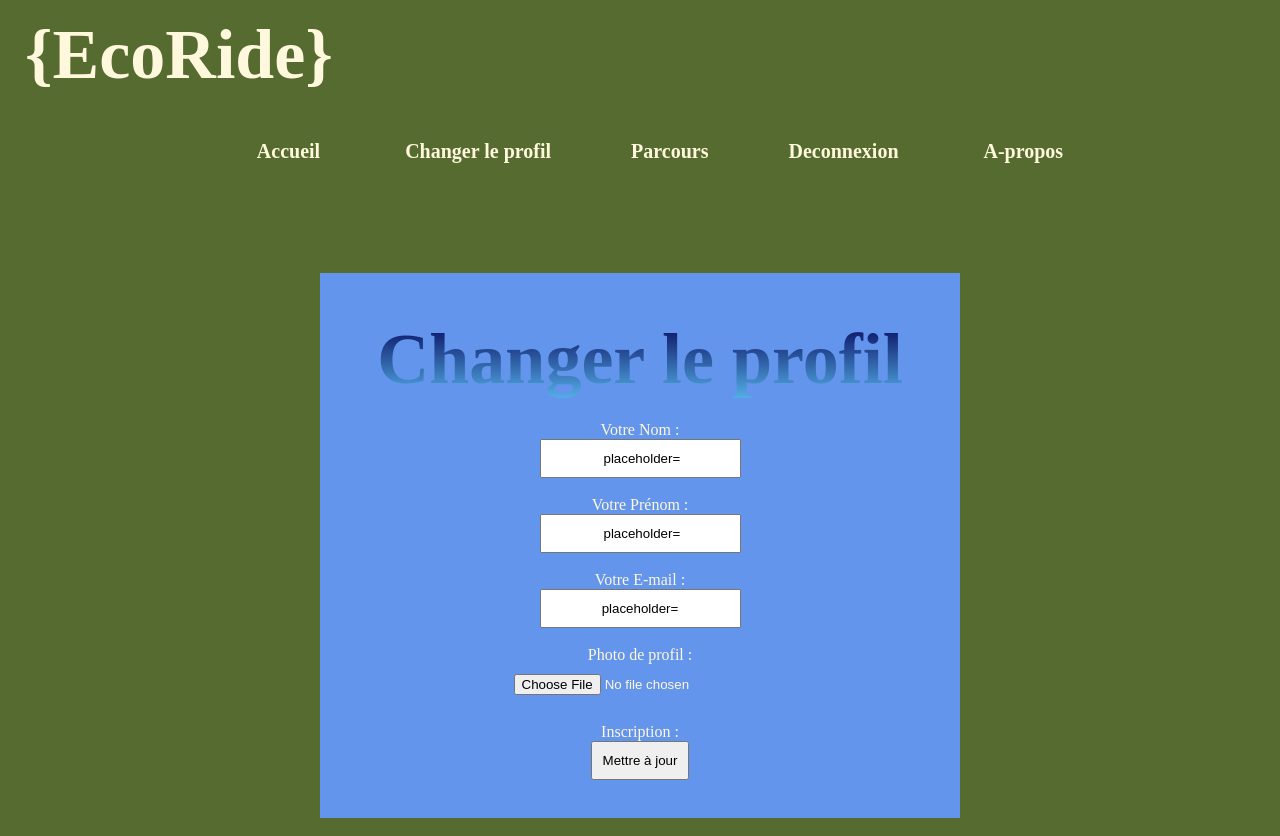
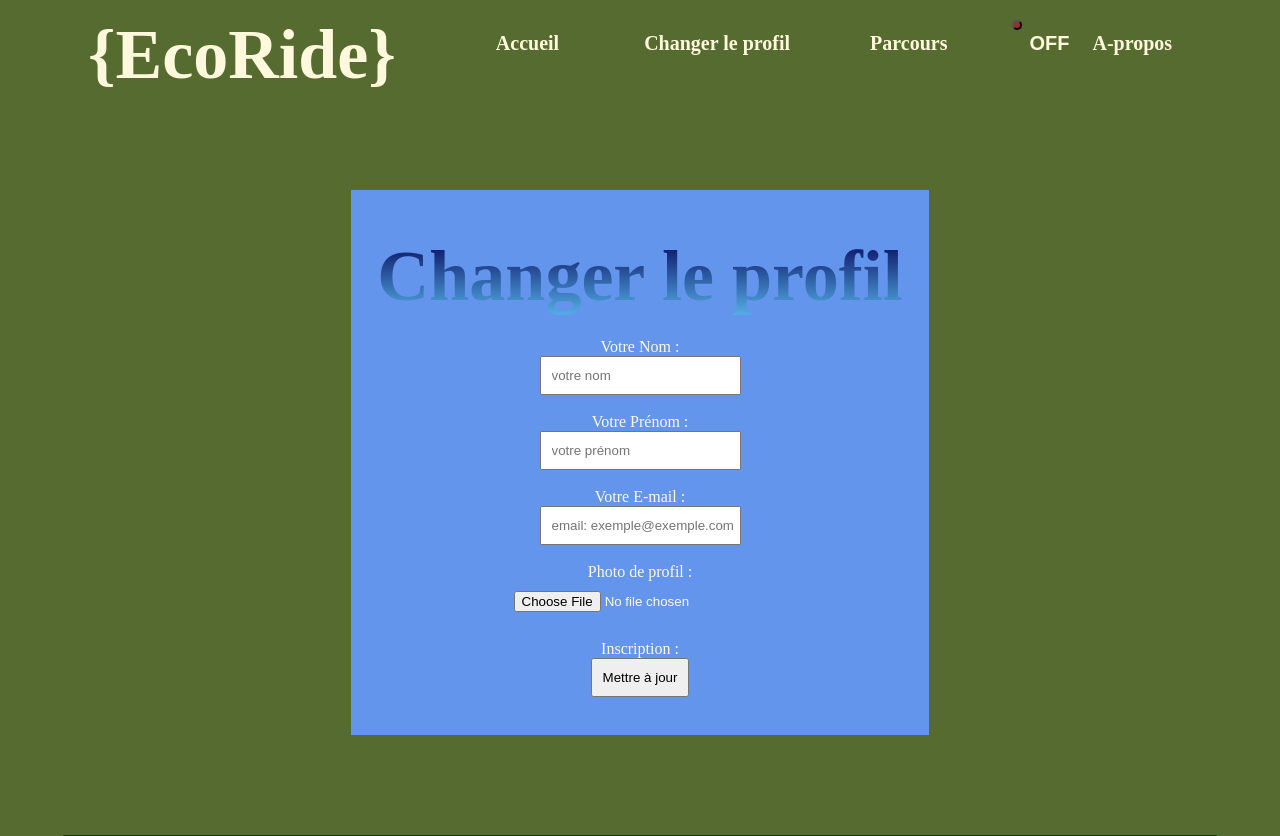
Before and after one commit to stephaneG-frep/EcoRide, a PHP site: page /reprofil.php in a window 1280 px wide. Shown: the top 836 px of the page. Run offline with PHP 8.4, Linux system fonts and the light colour scheme; the visitor is signed in with stand-in values (Sample User, id 1); data that the repository does not hold is empty.

Commit message:
new change

```diff
--- a/Users.php
+++ b/Users.php
@@ -128,6 +128,32 @@
 
     }
 
+    public function getAllUsers(){
+        // Définition de la requête SQL pour récupérer les utilisateurs
+            $query = "SELECT * FROM users ORDER BY id DESC";
+
+        // Obtention de la connexion à la base de données
+            $dbConnexion = $this->db->getConnexion();
+
+        // Préparation de la requête SQL
+            $req = $dbConnexion->prepare($query);
+
+        // Exécution de la requête SQL
+            $req->execute();
+
+        // Initialisation d'un tableau pour stocker les résultats de la requête
+            $resultats = array();
+
+        // Parcours des résultats de la requête et stockage dans le tableau $resultats
+            while($ligne = $req->fetch(PDO::FETCH_ASSOC)){
+                $resultats[] = $ligne;
+            }
+
+        // Retour du tableau contenant tous les résultats
+            return $resultats;
+        }
+
+
 }
 
 
--- a/connexion.php
+++ b/connexion.php
@@ -17,9 +17,9 @@
     //instancier la class user
     $user = new Users();
     //appel a la méthode login(class Users)
-    $result = $user->login($email,$password);
-    if($result){
-
+    $userId = $user->login($email,$password);
+    if($userId){
+        $_SESSION['id'] = $userId;
         header('location: index.php');
         exit();
     }else{
--- a/include/header.php
+++ b/include/header.php
@@ -1,5 +1,5 @@
 <?php
-
+ob_start();
 require_once "Users.php";
 
 ?>
@@ -15,7 +15,7 @@
                     }else{
                     echo '<li><a href="reprofil.php">Changer le profil</a></li>';
                     echo '<li><a href="parcours.php">Parcours</a></li>';
-                    echo '<li><a href="deconnexion.php">Deconnexion</a></li>';
+                    echo '<li><button class="deconnect"><a href="deconnexion.php">OFF</a></button></li>';
                     } ?>
                     <li><a href="apropos.php">A-propos</a></li>
                 </ul>
--- a/reprofil.php
+++ b/reprofil.php
@@ -88,13 +88,13 @@
 
     <form method="POST" action="<?php echo $_SERVER['PHP_SELF'] ?>" enctype="multipart/form-data">
         Votre Nom :
-        <input type="text" name="nom" value="<?php $user['nom'] ?> placeholder="votre nom">
+        <input type="text" name="nom" value="<?= $user['nom'] ?>" placeholder="votre nom">
         <br>
         Votre Prénom :
-        <input type="text" name="prenom" value="<?php $user['prenom'] ?> placeholder="votre prénom">
+        <input type="text" name="prenom" value="<?= $user['prenom'] ?>" placeholder="votre prénom">
         <br>
         Votre E-mail :
-        <input type="email" name="email" value="<?php $user['email'] ?> placeholder="email: exemple@exemple.com">
+        <input type="email" name="email" value="<?= $user['email'] ?>" placeholder="email: exemple@exemple.com">
         <br>
 
         Photo de profil :
--- a/style.css
+++ b/style.css
@@ -33,6 +33,13 @@
     padding: 10px 15px;
     display: inline-block;
 }
+.deconnect{
+    width: 10px;
+    height: 10px;
+    border-radius: 50%;
+    background-color: brown;
+    color: aquamarine;
+}
 
 h1 {
     display: grid;
@@ -58,13 +65,15 @@
 }
 
 .item-1 {
-    display: grid;
+    display: inline-block;
     background: -webkit-linear-gradient(0deg,#2874A6 0%, #07cc56 100%);
     border-radius: 1280px 420px 600px 0px;
     border: solid #8c10df 4px;
-    place-items: center;
+
     padding: 25px;
     margin-bottom: 20px;
+    margin-left: 10px;
+    margin-right: 10px;
  }
 .item-1a {
     display: grid;
```
Also changed, not shown: index.php (+34 -10 lines), img/photo_profil/avatar_default.jpg (renamed from img/avatar_default.jpg).
